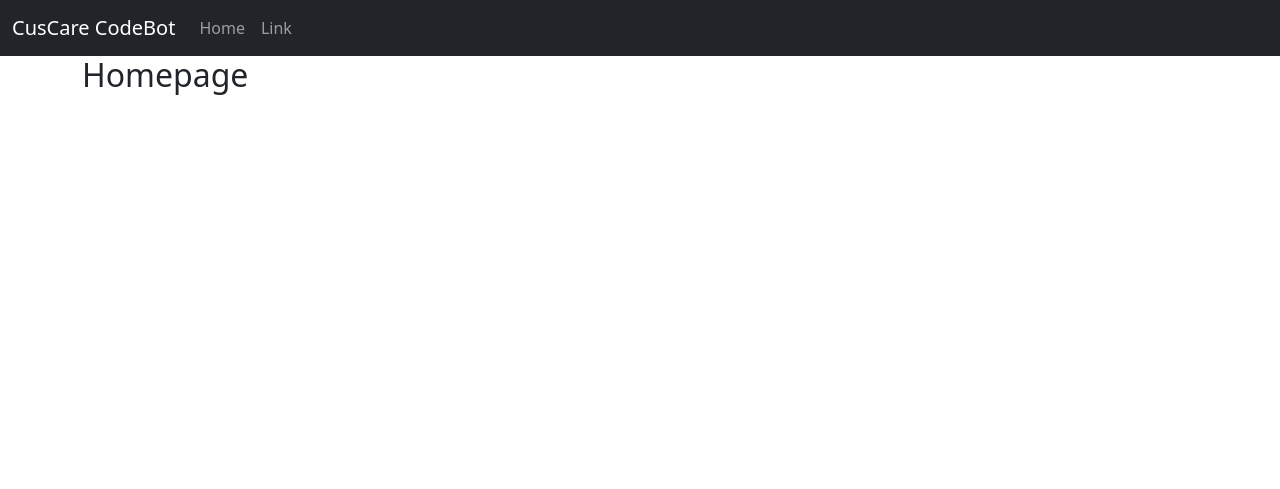
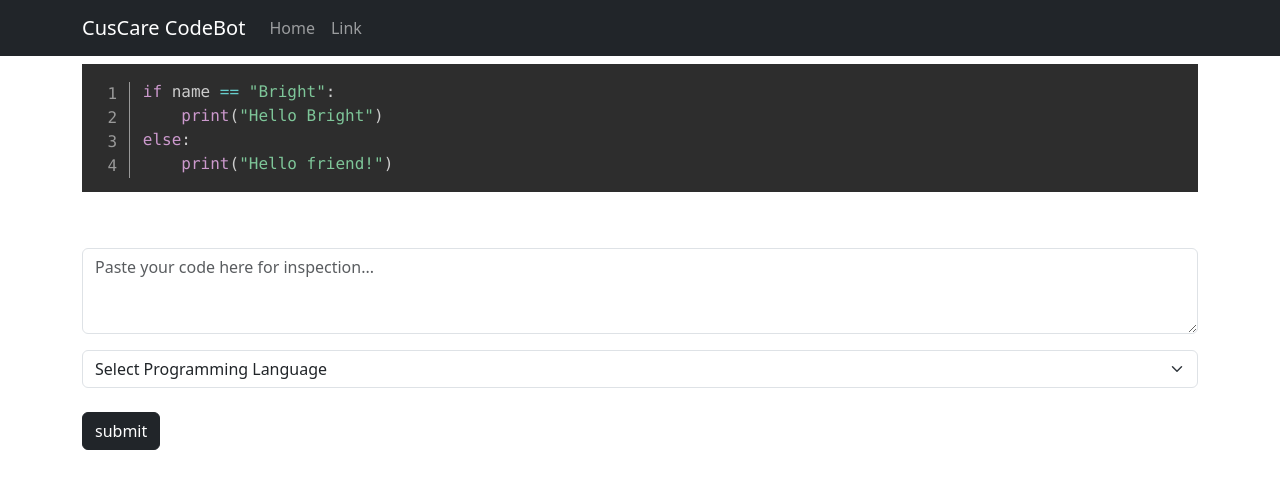
Before and after one commit to brightmorkli37/CodeBot-Companion, a Django app: page / in a window 1280 px wide. Shown: the top 489 px of the page. Run offline with Django 4.2, Linux system fonts and the light colour scheme.

Commit message:
add code submit logic

```diff
--- a/codebot/templates/codebot/homepage.html
+++ b/codebot/templates/codebot/homepage.html
@@ -3,7 +3,81 @@
 {% block content %}
 
 <div class="container">
-    <h2>Homepage</h2>
+
+{% if code %}
+
+<section>
+    <pre>
+        <code class="line-numbers language-{{lang}}">
+
+            {{code}}
+
+        </code>
+    </pre>
+</section>
+<br><br>
+<section class="form">
+    <form action="" method="POST">
+        {% csrf_token %}
+
+        <div class="mb-3">
+        <textarea
+            class="form-control"
+            name="code" rows="3"
+            placeholder="Paste your code here for inspection..."></textarea>
+        </div>
+
+        <select class="form-select" name="code">
+            <option selected>Select Programming Language</option>
+            {% for lang in lang_list %}
+            <option value="{{ lang }}">{{ lang }}</option>
+            {% endfor %}
+        </select>
+        <br>
+        <button type="submit" class="btn btn-dark mb-3">submit</button>
+
+    </form>
+</section>
+
+
+{% else %}
+
+<section>
+    <pre>
+        <code class="line-numbers language-python">
+            if name == "Bright":
+                print("Hello Bright")
+            else:
+                print("Hello friend!")
+        </code>
+    </pre>
+</section>
+<br><br>
+<section class="form">
+    <form action="" method="POST">
+        {% csrf_token %}
+
+        <div class="mb-3">
+        <textarea
+            class="form-control"
+            name="code" rows="3"
+            placeholder="Paste your code here for inspection..."></textarea>
+        </div>
+
+        <select class="form-select" name="lang">
+            <option selected>Select Programming Language</option>
+            {% for lang in lang_list %}
+            <option value="{{ lang }}">{{ lang }}</option>
+            {% endfor %}
+        </select>
+        <br>
+        <button type="submit" class="btn btn-dark mb-3">submit</button>
+
+    </form>
+</section>
+
+{% endif %}
+
 </div>
 
 {% endblock content %}
--- a/codebot/templates/codebot/navbar.html
+++ b/codebot/templates/codebot/navbar.html
@@ -1,5 +1,5 @@
 <nav class="navbar navbar-expand-lg navbar-dark bg-dark">
-    <div class="container-fluid">
+    <div class="container ms-auto">
       <a class="navbar-brand" href="#">CusCare CodeBot</a>
       <button class="navbar-toggler" type="button" data-bs-toggle="collapse" data-bs-target="#navbarSupportedContent" aria-controls="navbarSupportedContent" aria-expanded="false" aria-label="Toggle navigation">
         <span class="navbar-toggler-icon"></span>
--- a/codebot/views.py
+++ b/codebot/views.py
@@ -2,6 +2,24 @@ from django.shortcuts import render
 
 
 def homepage(request):
+    lang_list = [
+                    'c', 'clike', 'cpp', 'csharp', 'css', \
+                    'dart', 'go', 'html', 'java', 'javascript', \
+                    'julia', 'kotlin', 'markup', 'markup-templating', \
+                    'matlab', 'mongodb', 'objectivec', 'perl', 'php', \
+                    'plsql', 'powershell', 'python', 'r', 'ruby', 'sass', \
+                    'scala', 'sql', 'swift', 'typescript' \
+                ]
+
+    code = ''
+    lang = ''
+    if request.method == 'POST':
+        code = request.POST['code']
+        lang = request.POST['lang']
+
     template_name = 'codebot/homepage.html'
-    context = {}
+    context = {
+        'lang_list': lang_list, 'code': code,
+        'lang': lang,
+    }
     return render(request, template_name, context)
```
